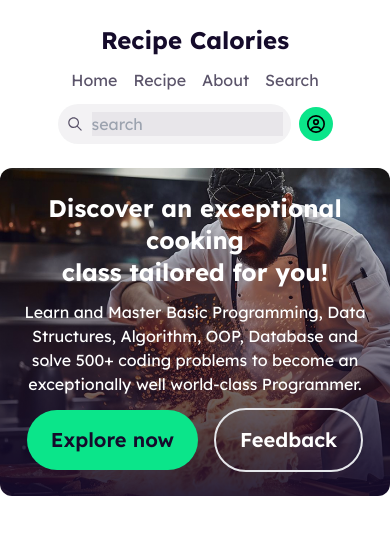
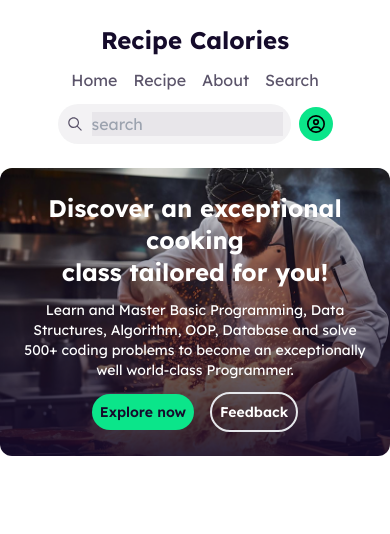
Before and after one commit to AirinNila/chef-table, a React (Vite) app: page / in a window 390 px wide. Shown: the top 534 px of the page. Built offline with nearby package versions, Linux system fonts and the light colour scheme.

Commit message:
responsive fixed

```diff
--- a/src/components/header/banner/banner.jsx
+++ b/src/components/header/banner/banner.jsx
@@ -6,10 +6,10 @@ const Banner = () => {
         <div className='bg-img flex p-6 md:p-24 justify-center items-center bg-cover bg-center bg-no-repeat rounded-xl'>
             <div className='flex flex-col gap-3 md:gap-8 items-center justify-center text-white text-center'>
                 <h3 className='text-2xl md:text-4xl font-bold '>Discover an exceptional cooking <br /> class tailored for you!</h3>
-                <p className='text-md md:text-lg'>Learn and Master Basic Programming, Data Structures, Algorithm, OOP, Database and solve 500+ coding problems to become an exceptionally well world-class Programmer.</p>
+                <p className='text-sm md:text-lg'>Learn and Master Basic Programming, Data Structures, Algorithm, OOP, Database and solve 500+ coding problems to become an exceptionally well world-class Programmer.</p>
                 <div className='flex items-center gap-4'>
-                    <button className='btn rounded-full px-6 pt-4 pb-4 text-xl font-semibold primary tittle '>Explore now</button>
-                    <button className='btn rounded-full px-6 pt-4 pb-4 text-xl font-semibold border-2'>Feedback</button>
+                    <button className='btn rounded-full md:px-6 md:pt-4 md:pb-4 p-2 text-sm md:text-xl font-semibold primary tittle '>Explore now</button>
+                    <button className='btn rounded-full md:px-6 md:pt-4 md:pb-4 p-2 text-sm md:text-xl font-semibold border-2'>Feedback</button>
                 </div>
             </div>
         </div>
```
